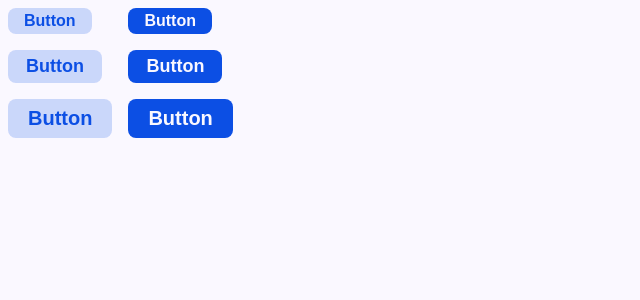
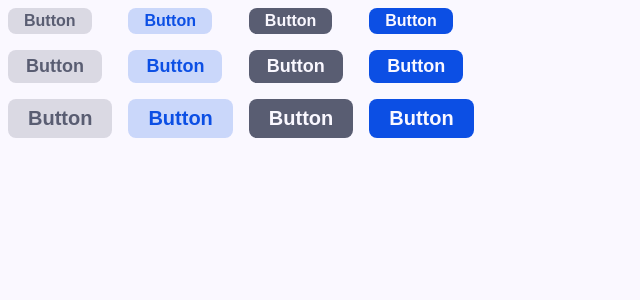
Before and after one commit to TheOmer77/omer-ui-old, a React (Vite) app: page / in a window 1280 px wide. Shown: the top 300 px of the page, without its empty margins (0-640 px from the left). Built offline with nearby package versions, Linux system fonts and the light colour scheme.

Commit message:
Add neutral button color

```diff
--- a/src/App.tsx
+++ b/src/App.tsx
@@ -1,32 +1,30 @@
-import Button from './components/Button';
+import Button, { ButtonColor, ButtonVariant } from './components/Button';
 
 import classes from './App.module.css';
+
+const buttonsDemo: [ButtonVariant, ButtonColor][] = [
+  ['tonal', 'neutral'],
+  ['tonal', 'primary'],
+  ['filled', 'neutral'],
+  ['filled', 'primary'],
+];
 
 const App = () => (
   <div>
     <div className={classes['demo-row']}>
-      <div className={classes['demo-column']}>
-        <Button variant='tonal' size='small'>
+      {buttonsDemo.map(([variant, color]) => (
+        <div key={`${variant}-${color}`} className={classes['demo-column']}>
+          <Button variant={variant} color={color} size='small'>
             Button
           </Button>
-        <Button variant='tonal' size='medium'>
+          <Button variant={variant} color={color} size='medium'>
             Button
           </Button>
-        <Button variant='tonal' size='large'>
+          <Button variant={variant} color={color} size='large'>
             Button
           </Button>
         </div>
-      <div className={classes['demo-column']}>
-        <Button variant='filled' size='small'>
-          Button
-        </Button>
-        <Button variant='filled' size='medium'>
-          Button
-        </Button>
-        <Button variant='filled' size='large'>
-          Button
-        </Button>
-      </div>
+      ))}
     </div>
   </div>
 );
--- a/src/components/Button/index.module.css
+++ b/src/components/Button/index.module.css
@@ -17,65 +17,119 @@
 }
 
 /* VARIANTS */
-.button-root.button-tonal {
+.button-root.button-tonal.button-neutral {
+  background-color: rgba(var(--md-ref-palette-secondary40), 0.2);
+  color: rgb(var(--md-ref-palette-secondary40));
+}
+.button-root.button-tonal.button-neutral:focus-visible {
+  background-color: rgba(var(--md-ref-palette-secondary40), 0.3);
+}
+.button-root.button-tonal.button-neutral:active {
+  background-color: rgba(var(--md-ref-palette-secondary40), 0.4);
+}
+.button-root.button-tonal.button-primary {
   background-color: rgba(var(--md-ref-palette-primary40), 0.2);
   color: rgb(var(--md-ref-palette-primary40));
 }
-.button-root.button-tonal:focus-visible {
+.button-root.button-tonal.button-primary:focus-visible {
   background-color: rgba(var(--md-ref-palette-primary40), 0.3);
 }
-.button-root.button-tonal:active {
+.button-root.button-tonal.button-primary:active {
   background-color: rgba(var(--md-ref-palette-primary40), 0.4);
 }
 
-.button-root.button-filled {
+.button-root.button-filled.button-neutral {
+  background-color: rgb(var(--md-ref-palette-secondary40));
+  color: rgb(var(--md-ref-palette-secondary98));
+}
+.button-root.button-filled.button-neutral:focus-visible {
+  background-color: rgb(var(--md-ref-palette-secondary50));
+}
+.button-root.button-filled.button-neutral:active {
+  background-color: rgb(var(--md-ref-palette-secondary30));
+}
+.button-root.button-filled.button-primary {
   background-color: rgb(var(--md-ref-palette-primary40));
   color: rgb(var(--md-ref-palette-primary98));
 }
-.button-root.button-filled:focus-visible {
+.button-root.button-filled.button-primary:focus-visible {
   background-color: rgb(var(--md-ref-palette-primary50));
 }
-.button-root.button-filled:active {
+.button-root.button-filled.button-primary:active {
   background-color: rgb(var(--md-ref-palette-primary30));
 }
 
 @media (hover: hover) {
-  .button-root.button-tonal:hover:not(:active) {
+  .button-root.button-tonal.button-neutral:hover:not(:active) {
+    background-color: rgba(var(--md-ref-palette-secondary40), 0.3);
+  }
+  .button-root.button-tonal.button-primary:hover:not(:active) {
     background-color: rgba(var(--md-ref-palette-primary40), 0.3);
   }
-  .button-root.button-filled:hover:not(:active) {
+
+  .button-root.button-filled.button-neutral:hover:not(:active) {
+    background-color: rgb(var(--md-ref-palette-secondary50));
+  }
+  .button-root.button-filled.button-primary:hover:not(:active) {
     background-color: rgb(var(--md-ref-palette-primary50));
   }
 }
 
 @media (prefers-color-scheme: dark) {
-  .button-root.button-tonal {
+  .button-root.button-tonal.button-neutral {
+    background-color: rgba(var(--md-ref-palette-secondary80), 0.2);
+    color: rgb(var(--md-ref-palette-secondary80));
+  }
+  .button-root.button-tonal.button-neutral:focus-visible {
+    background-color: rgba(var(--md-ref-palette-secondary80), 0.3);
+  }
+  .button-root.button-tonal.button-neutral:active {
+    background-color: rgba(var(--md-ref-palette-secondary80), 0.4);
+  }
+  .button-root.button-tonal.button-primary {
     background-color: rgba(var(--md-ref-palette-primary80), 0.2);
     color: rgb(var(--md-ref-palette-primary80));
   }
-  .button-root.button-tonal:focus-visible {
+  .button-root.button-tonal.button-primary:focus-visible {
     background-color: rgba(var(--md-ref-palette-primary80), 0.3);
   }
-  .button-root.button-tonal:active {
+  .button-root.button-tonal.button-primary:active {
     background-color: rgba(var(--md-ref-palette-primary80), 0.4);
   }
 
-  .button-root.button-filled {
+  .button-root.button-filled.button-neutral {
+    background-color: rgb(var(--md-ref-palette-secondary80));
+    color: rgb(var(--md-ref-palette-secondary10));
+  }
+  .button-root.button-filled.button-neutral:focus-visible {
+    background-color: rgb(var(--md-ref-palette-secondary90));
+  }
+  .button-root.button-filled.button-neutral:active {
+    background-color: rgb(var(--md-ref-palette-secondary70));
+  }
+  .button-root.button-filled.button-primary {
     background-color: rgb(var(--md-ref-palette-primary80));
     color: rgb(var(--md-ref-palette-primary10));
   }
-  .button-root.button-filled:focus-visible {
+  .button-root.button-filled.button-primary:focus-visible {
     background-color: rgb(var(--md-ref-palette-primary90));
   }
-  .button-root.button-filled:active {
+  .button-root.button-filled.button-primary:active {
     background-color: rgb(var(--md-ref-palette-primary70));
   }
 }
 @media (hover: hover) and (prefers-color-scheme: dark) {
-  .button-root.button-tonal:hover:not(:active) {
+  .button-root.button-tonal.button-neutral:hover:not(:active) {
+    background-color: rgba(var(--md-ref-palette-secondary80), 0.3);
+  }
+  .button-root.button-tonal.button-primary:hover:not(:active) {
     background-color: rgba(var(--md-ref-palette-primary80), 0.3);
   }
-  .button-root.button-filled:hover:not(:active) {
+
+  .button-root.button-filled.button-neutral:hover:not(:active) {
+    background-color: rgb(var(--md-ref-palette-secondary90));
+  }
+  .button-root.button-filled.button-primary:hover:not(:active) {
     background-color: rgb(var(--md-ref-palette-primary90));
   }
 }
--- a/src/components/Button/index.module.css.d.ts
+++ b/src/components/Button/index.module.css.d.ts
@@ -1,6 +1,8 @@
 declare const styles: {
   readonly "button-root": string;
   readonly "button-tonal": string;
+  readonly "button-neutral": string;
+  readonly "button-primary": string;
   readonly "button-filled": string;
   readonly "button-small": string;
   readonly "button-medium": string;
--- a/src/components/Button/index.tsx
+++ b/src/components/Button/index.tsx
@@ -3,16 +3,22 @@ import classNames from 'classnames';
 
 import classes from './index.module.css';
 
-interface ButtonProps
+export type ButtonColor = 'primary' | 'neutral';
+export type ButtonVariant = 'tonal' | 'filled';
+export type ButtonSize = 'small' | 'medium' | 'large';
+
+export interface ButtonProps
   extends DetailedHTMLProps<
     ButtonHTMLAttributes<HTMLButtonElement>,
     HTMLButtonElement
   > {
-  variant?: 'tonal' | 'filled';
-  size?: 'small' | 'medium' | 'large';
+  color?: ButtonColor;
+  variant?: ButtonVariant;
+  size?: ButtonSize;
 }
 
 const Button = ({
+  color = 'neutral',
   variant = 'tonal',
   size = 'medium',
   ...props
@@ -21,6 +27,9 @@ const Button = ({
     <button
       className={classNames(
         classes['button-root'],
+        color === 'primary'
+          ? classes['button-primary']
+          : classes['button-neutral'],
         variant === 'filled'
           ? classes['button-filled']
           : classes['button-tonal'],
```
Lines whose indentation alone changed are shown as unchanged.
